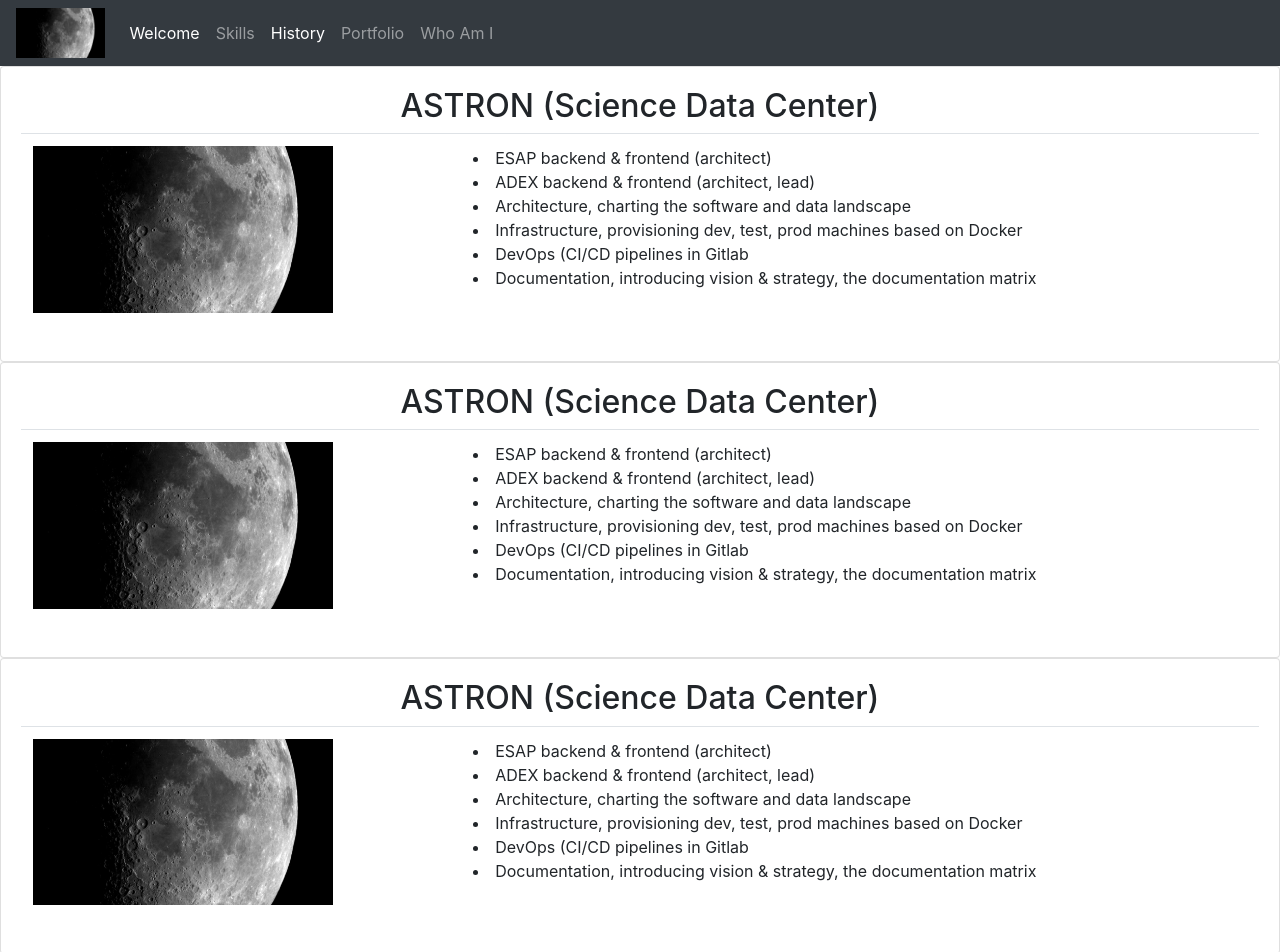
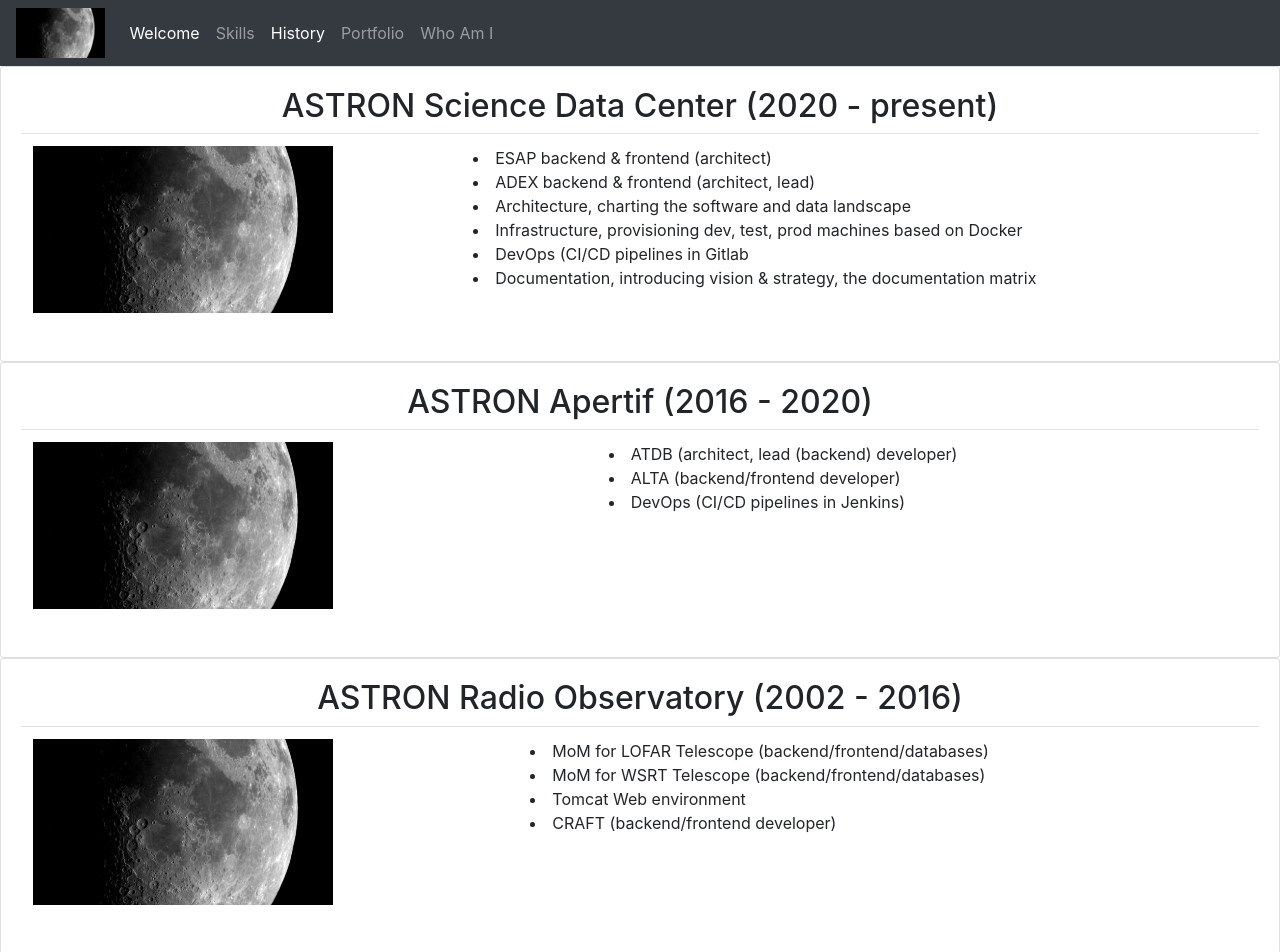
Before and after one commit to nvermaas/my_cv, a React (Create React App) app: page /cv/history in a window 1280 px wide. Shown: the top 952 px of the page. Built offline with nearby package versions, Linux system fonts and the light colour scheme; the HTML template or start-up script is replaced by a standard one.

Commit message:
different portfolio card mechanism

```diff
--- a/src/contexts/GlobalStateReducer.js
+++ b/src/contexts/GlobalStateReducer.js
@@ -10,11 +10,6 @@
         portfolio_page: "projects",
         base_url: "https://web-of-wyrd.nl/data_on_yggdrasil/my_cv/",
 
-        projects: [
-            {"name": "astroview", "type": "frontend_reactjs", "card": "AstroViewCard", "thumbnail": "/assets/astroview.png"},
-            {"name": "astrobase", "type": "backend_django", "card": "AstroBaseCard", "thumbnail": "/astrobase.png"},
-            {"name": "energy", "type": "backend_django", "card": "EnergyCard", "thumbnail": "/assets/my_energy_server.png"}
-            ]
 }
 
 export const reducer = (state, action) => {
--- a/src/components/AstronSDCCard.js
+++ b/src/routes/history/AstronApertifCard.js
@@ -1,6 +1,6 @@
 import React from 'react';
 import {Card, Table, Container, Row, Col} from 'react-bootstrap'
-import nico_cv_logo from '../assets/cv_logo_large.png';
+import nico_cv_logo from '../../assets/cv_logo_large.png';
 
 
 export default function AstronSDCCard() {
@@ -10,22 +10,18 @@
 
             <Card>
                 <Card.Body>
-                    <h2>ASTRON (Science Data Center)</h2>
+                    <h2>ASTRON Apertif (2016 - 2020)</h2>
 
                     <Card.Text>
                         <Table>
                             <tr>
                                 <td align="left">
                                     <img src={nico_cv_logo} width="300" alt="logo cv"/>
-                                    </td>
+                                </td>
                                 <td align="left">
-                        <li>ESAP backend & frontend (architect)</li>
-                        <li>ADEX backend & frontend (architect, lead)</li>
-                        <li>Architecture, charting the software and data landscape</li>
-                        <li>Infrastructure, provisioning dev, test, prod machines based on Docker</li>
-                        <li>DevOps (CI/CD pipelines in Gitlab</li>
-                        <li>Documentation, introducing vision & strategy, the documentation matrix</li>
-
+                                    <li>ATDB (architect, lead (backend) developer)</li>
+                                    <li>ALTA (backend/frontend developer)</li>
+                                    <li>DevOps (CI/CD pipelines in Jenkins)</li>
                                 </td>
                             </tr>
                         </Table>
--- /dev/null
+++ b/src/routes/history/AstronROCard.js
@@ -0,0 +1,35 @@
+import React from 'react';
+import {Card, Table, Container, Row, Col} from 'react-bootstrap'
+import nico_cv_logo from '../../assets/cv_logo_large.png';
+
+
+export default function AstronSDCCard() {
+
+    return (
+        <div className="App">
+
+            <Card>
+                <Card.Body>
+                    <h2>ASTRON Radio Observatory (2002 - 2016)</h2>
+
+                    <Card.Text>
+                        <Table>
+                            <tr>
+                                <td align="left">
+                                    <img src={nico_cv_logo} width="300" alt="logo cv"/>
+                                </td>
+                                <td align="left">
+                                    <li>MoM for LOFAR Telescope (backend/frontend/databases)</li>
+                                    <li>MoM for WSRT Telescope (backend/frontend/databases)</li>
+                                    <li>Tomcat Web environment</li>
+                                    <li>CRAFT (backend/frontend developer)</li>
+                                </td>
+                            </tr>
+                        </Table>
+                    </Card.Text>
+                </Card.Body>
+            </Card>
+        </div>
+    );
+
+}
--- /dev/null
+++ b/src/routes/history/AstronSDCCard.js
@@ -0,0 +1,37 @@
+import React from 'react';
+import {Card, Table, Container, Row, Col} from 'react-bootstrap'
+import nico_cv_logo from '../../assets/cv_logo_large.png';
+
+
+export default function AstronSDCCard() {
+
+    return (
+        <div className="App">
+
+            <Card>
+                <Card.Body>
+                    <h2>ASTRON Science Data Center (2020 - present)</h2>
+
+                    <Card.Text>
+                        <Table>
+                            <tr>
+                                <td align="left">
+                                    <img src={nico_cv_logo} width="300" alt="logo cv"/>
+                                </td>
+                                <td align="left">
+                                    <li>ESAP backend & frontend (architect)</li>
+                                    <li>ADEX backend & frontend (architect, lead)</li>
+                                    <li>Architecture, charting the software and data landscape</li>
+                                    <li>Infrastructure, provisioning dev, test, prod machines based on Docker</li>
+                                    <li>DevOps (CI/CD pipelines in Gitlab</li>
+                                    <li>Documentation, introducing vision & strategy, the documentation matrix</li>
+                                </td>
+                            </tr>
+                        </Table>
+                    </Card.Text>
+                </Card.Body>
+            </Card>
+        </div>
+    );
+
+}
--- a/src/routes/history/HistoryPage.js
+++ b/src/routes/history/HistoryPage.js
@@ -1,15 +1,16 @@
 import React from 'react';
 
-import AstronSDCCard from '../../components/AstronSDCCard'
+import AstronSDCCard from './AstronSDCCard'
+import AstronApertifCard from './AstronApertifCard'
+import AstronROCard from './AstronROCard'
 
 export default function HistoryPage() {
 
     return (
         <div>
             <AstronSDCCard/>
-            <AstronSDCCard/>
-            <AstronSDCCard/>
-            <AstronSDCCard/>
+            <AstronApertifCard/>
+            <AstronROCard/>
         </div>
     );
 }
--- a/src/routes/portfolio/PortfolioPage.js
+++ b/src/routes/portfolio/PortfolioPage.js
@@ -23,7 +23,10 @@
                     <Button variant="secondary" onClick={() => handleClick("all")}>All Projects</Button>&nbsp;
                     <Button variant="secondary" onClick={() => handleClick("frontend_reactjs")}>Frontend (ReactJS)</Button>&nbsp;
                     <Button variant="secondary" onClick={() => handleClick("backend_django")}>Backend (Django)</Button>&nbsp;
-                    <Button variant="secondary" onClick={() => handleClick("java")}>Java</Button>&nbsp;
+                    <Button variant="secondary" onClick={() => handleClick("architecture")}>Architecture</Button>&nbsp;
+                    <Button variant="secondary" onClick={() => handleClick("architecture")}>Design</Button>&nbsp;
+                    <Button variant="secondary" onClick={() => handleClick("java")}>Java (web)</Button>&nbsp;
+                    <Button variant="secondary" onClick={() => handleClick("private")}>Private Projects</Button>&nbsp;
                 </Row>
                 <Row>
                     <Col sm={12} md={12} lg={12}>
--- a/src/routes/portfolio/Projects.js
+++ b/src/routes/portfolio/Projects.js
@@ -1,14 +1,47 @@
 import React from 'react';
 import { useGlobalReducer } from '../../contexts/GlobalContext';
 import ProjectTiles from './ProjectTiles'
+import {Col, Container, Row} from "react-bootstrap";
+
+import AstroViewCard from "./AstroViewCard";
+import AstroBaseCard from "./AstroBaseCard";
+import EnergyCard from "./EnergyCard";
+
+const projects = [
+    {"name": "astroview", "type": "frontend_reactjs", "card": "AstroViewCard", "thumbnail": "/assets/astroview.png"},
+    {"name": "astrobase", "type": "backend_django", "card": "AstroBaseCard", "thumbnail": "/astrobase.png"},
+    {"name": "energy", "type": "backend_django", "card": "EnergyCard", "thumbnail": "/assets/my_energy_server.png"}
+]
+
+const PROJECT_CARDS = {
+    astroview: AstroViewCard,
+    astrobase: AstroBaseCard,
+    energy: EnergyCard
+};
 
 export default function Projects(props) {
     const [ my_state ] = useGlobalReducer()
     return (
         <div className="App">
-            <div>
-                <ProjectTiles data={my_state.projects} type={props.type}/>
-            </div>
+            <header>
+                <Container fluid>
+                    <Row>
+                        {
+                            projects.map((project) => {
+                                if ((props.type === project.type) || (props.type === 'all')) {
+                                    const DynamicProjectCard = PROJECT_CARDS[project.name]
+
+                                    return (
+                                        <Col lg={true}>
+                                            <DynamicProjectCard/>
+                                        </Col>
+                                    );
+                                }
+                            })
+                        }
+                    </Row>
+                </Container>
+            </header>
         </div>
     );
 }
```
Also changed, not shown: 1 other file (tests, documents, lock files or other folders).
